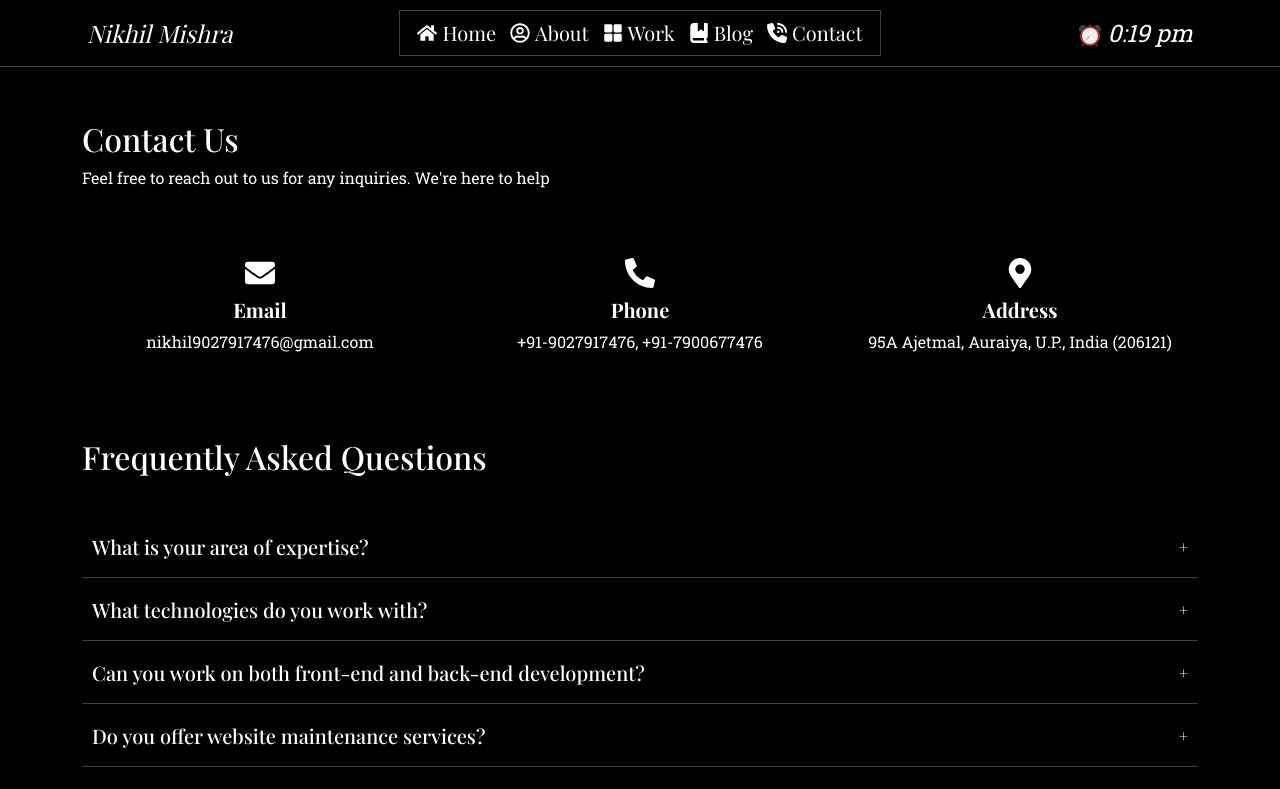
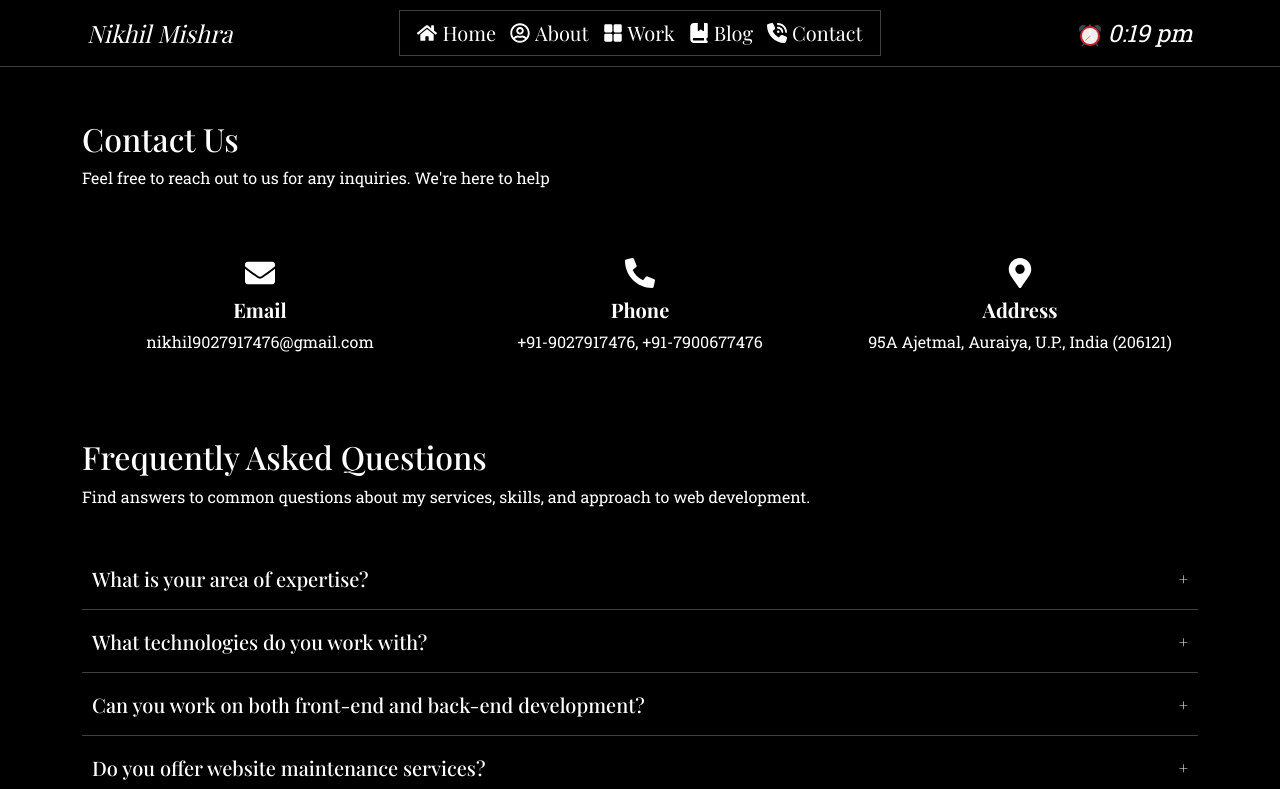
Before and after one commit to nikhil7476/nikhil-mishra-card, a Next.js app: page /contact in a window 1280 px wide. Shown: the top 789 px of the page. Built offline with nearby package versions, Linux system fonts and the light colour scheme; a web font is replaced by a local one.

Commit message:
modified:   src/pages/contact.js

```diff
--- a/src/pages/contact.js
+++ b/src/pages/contact.js
@@ -66,7 +66,11 @@ export default function Contact() {
           </Row>
           <Row className="mt-5">
             <Col>
-              <h2 className="mb-5">Frequently Asked Questions</h2>
+              <h2>Frequently Asked Questions</h2>
+              <p className="mb-5">
+                Find answers to common questions about my services, skills, and
+                approach to web development.
+              </p>
               <FAQs />
             </Col>
           </Row>
```
